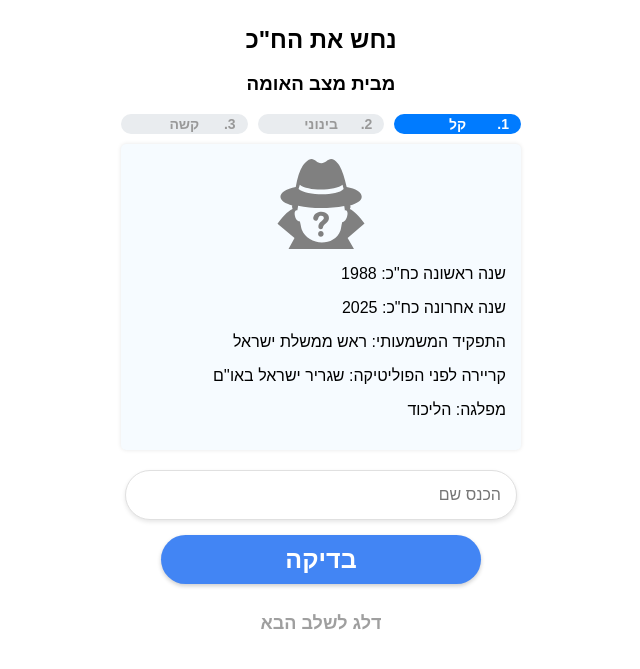
After one commit to TheBlueBear02/StateOfTheNation, a Flask app: page /guessthekm in a window 1280 px wide. The commit adds this page. Shown: the top 669 px of the page, without its empty margins (319-959 px from the left). Run offline with Flask 3, Linux system fonts and the light colour scheme; parts of the project's set-up code (start-up, migrations or seed data) failed here and were passed over.

Commit message:
added game screen

```diff
--- a/app.py
+++ b/app.py
@@ -2,7 +2,7 @@ import os
 from flask import Flask
 from flask_migrate import Migrate
 from models import db
-from routes import index_bp, offices_bp, demography_bp, economy_bp, parliament_bp, info_bp, admin_bp
+from routes import index_bp, offices_bp, demography_bp, economy_bp, parliament_bp, info_bp, admin_bp, game_bp
 
 # Create the app factory
 def create_app(config_class=None):
@@ -16,6 +16,7 @@ def create_app(config_class=None):
     app.register_blueprint(parliament_bp)
     app.register_blueprint(info_bp)
     app.register_blueprint(admin_bp)
+    app.register_blueprint(game_bp)
 
     app.secret_key = os.getenv("ADMIN_PASSWORD")
 
--- a/routes/__init__.py
+++ b/routes/__init__.py
@@ -5,6 +5,6 @@ from .economy import economy_bp
 from .parliament import parliament_bp
 from .info import info_bp
 from .admin import admin_bp
-
+from .game import game_bp
 # Export blueprints for app.py
-__all__ = ['index_bp', 'offices_bp', 'demography_bp', 'economy_bp', 'parliament_bp', 'info_bp', 'admin_bp']
+__all__ = ['index_bp', 'offices_bp', 'demography_bp', 'economy_bp', 'parliament_bp', 'info_bp', 'admin_bp', 'game_bp']
--- a/routes/admin.py
+++ b/routes/admin.py
@@ -5,13 +5,11 @@ import csv
 import io
 from sqlalchemy import exists
 import os
-from dotenv import load_dotenv
-from elasticsearch import Elasticsearch
-import elasticsearch
+#from dotenv import load_dotenv
 from functools import wraps
 
 # Load environment variables
-load_dotenv()
+#load_dotenv()
 
 # Define the admin password (store securely in production)
 admin_bp = Blueprint('admin', __name__)
--- /dev/null
+++ b/routes/game.py
@@ -0,0 +1,42 @@
+from flask import Blueprint, render_template, request, jsonify
+import json
+import random
+
+# Create Blueprint
+game_bp = Blueprint('game', __name__)
+
+# Load Knesset members data from JSON file
+def load_knesset_data():
+    with open("static/json/knesset_members.json", "r", encoding="utf-8") as file:
+        return json.load(file)
+
+data = load_knesset_data()
+
+@game_bp.route("/guessthekm")
+def game():
+    return render_template("game.html")
+
+@game_bp.route("/api/question", methods=["POST"])
+def get_question():
+    difficulty = request.json.get("difficulty", "קל")
+
+    # Filter members by difficulty (if applicable)
+    member = random.choice(data)  # Select a random Knesset member
+    question = {
+        "name_hidden": member["name"],
+        "year_first": member.get("year_first", "לא ידוע"),
+        "year_last": member.get("year_last", "לא ידוע"),
+        "important_role": member.get("important_role", "לא ידוע"),
+        "career_before": member.get("career_before", "לא ידוע"),
+        "party": member.get("party", "לא ידוע"),
+        "status": member.get("status", "לא ידוע"),
+    }
+    return jsonify(question)
+
+@game_bp.route("/api/check", methods=["POST"])
+def check_answer():
+    user_input = request.json.get("answer", "").strip()
+    correct_answer = request.json.get("correct_name", "")
+
+    is_correct = user_input == correct_answer
+    return jsonify({"correct": is_correct})
--- a/routes/index.py
+++ b/routes/index.py
@@ -95,7 +95,7 @@ def get_filtered_tweets():
 
 @index_bp.route('/knesschat-screen')
 def knesschat_screen():
-    return render_template('knesschat-screen.html')
+    return render_template('knesschat/knesschat-screen.html')
 
 @index_bp.route('/')
 def index():
--- /dev/null
+++ b/static/game.css
@@ -0,0 +1,128 @@
+body {
+    font-family: Arial, sans-serif;
+    text-align: center;
+    direction: rtl;
+    margin: 0;
+    padding: 0;
+}
+
+.container {
+    width: 90%;
+    max-width: 400px;
+    margin: 0px auto;
+    padding: 10px 20px;
+    border-radius: 10px;
+}
+
+h1 {
+    font-size: 24px;
+}
+
+h2.blue-text {
+    color: #007bff;
+    font-size: 20px;
+}
+
+.difficulty {
+    display: flex;
+    justify-content: center;
+    gap: 10px;
+    margin-bottom: 10px;
+    direction: rtl;
+}
+
+.difficulty-btn {
+    background: #e9ecef;
+    color: #999999;
+    padding: 10px 20px;
+    border-radius: 20px;
+    font-size: 14px;
+    transition: all 0.2s ease;
+    width: 33%;
+    height: 20px;
+    display: flex;
+    align-items: center;
+    justify-content: center;
+    padding: 0;
+    border: none;
+    font-weight: bold;
+    position: relative;
+}
+
+.current-level {
+    background: #007bff;
+    color: white;
+}
+
+.difficulty-number {
+    position: absolute;
+    right: 12px;
+}
+
+.hint-box {
+    background: #f6fbff;
+    padding: 15px;
+    border-radius: 5px;
+    text-align: right;
+    box-shadow: 0 0 4px rgba(0, 0, 0, 0.1);
+}
+
+.hint-icon {
+    width: 90px;
+    height: 90px;
+    margin-bottom: 10px;
+    margin: auto;
+    display: block;
+}
+
+input {
+    width: 90%;
+    padding: 15px;
+    margin-top: 20px;
+    border: 1px solid #e0e0e0;
+    border-radius: 25px;
+    text-align: right;
+    font-size: 16px;
+    box-shadow: 0 2px 4px rgba(0,0,0,0.1);
+}
+
+button#submit-btn {
+    background: #4285f4;
+    color: white;
+    border: none;
+    padding: 10px;
+    width: 80%;
+    margin-top: 15px;
+    border-radius: 25px;
+    cursor: pointer;
+    font-size: 25px;
+    font-weight: bold;
+    box-shadow: 0 2px 4px rgba(0,0,0,0.2);
+    transition: all 0.2s ease;
+}
+
+button#submit-btn:hover {
+    background: #357abd;
+    transform: translateY(-1px);
+    box-shadow: 0 4px 8px rgba(0,0,0,0.2);
+}
+
+#result-message {
+    margin-top: 10px;
+    font-size: 18px;
+    font-weight: bold;
+}
+
+#skip-btn {
+    margin-top: 10px;
+    font-size: 18px;
+    font-weight: bold;
+    background: none;
+    border: none;
+    cursor: pointer;
+    color: #9f9f9f;
+}
+#skip-btn:hover {
+    opacity: 0.7;
+
+}
--- /dev/null
+++ b/static/js/game.js
@@ -0,0 +1,204 @@
+document.addEventListener("DOMContentLoaded", function () {
+    const difficultyButtons = document.querySelectorAll(".difficulty-btn");
+    const submitButton = document.getElementById("submit-btn");
+    const userInput = document.getElementById("user-answer");
+    const resultMessage = document.getElementById("result-message");
+    const skipButton = document.getElementById("skip-btn");
+    let correctName = "";
+
+    // Variables to track scores
+    let correctAnswers = 0;
+    let wrongAnswers = 0;
+
+    // Function to load Knesset members from JSON
+    function loadKnessetMembers() {
+        fetch("static/json/knesset_members.json") // Adjust the path as necessary
+            .then(response => {
+                if (!response.ok) {
+                    throw new Error('Network response was not ok');
+                }
+                return response.json();
+            })
+            .then(members => {
+                const datalist = document.getElementById("knesset-members");
+                datalist.innerHTML = ""; // Clear existing options
+                members.forEach(member => {
+                    const option = document.createElement("option");
+                    option.value = member.name; // Assuming member has a 'name' property
+                    datalist.appendChild(option);
+                });
+            })
+            .catch(error => {
+                console.error("Error loading Knesset members:", error);
+            });
+    }
+
+    function loadQuestion(difficulty) {
+        return fetch("/api/question", {
+            method: "POST",
+            headers: { "Content-Type": "application/json" },
+            body: JSON.stringify({ difficulty })
+        })
+        .then(response => {
+            if (!response.ok) {
+                throw new Error('Network response was not ok');
+            }
+            return response.json();
+        })
+        .then(data => {
+            correctName = data.name_hidden;
+            document.getElementById("year-first").textContent = data.year_first;
+            document.getElementById("year-last").textContent = data.year_last;
+            document.getElementById("important-role").textContent = data.important_role;
+            document.getElementById("career-before").textContent = data.career_before;
+            document.getElementById("party").textContent = data.party;
+
+            // Update the current-level class
+            difficultyButtons.forEach(button => {
+                button.classList.remove("current-level");
+                if (button.getAttribute("data-level") === difficulty) {
+                    button.classList.add("current-level");
+                }
+            });
+        })
+        .catch(error => {
+            console.error("Error loading question:", error);
+        });
+    }
+
+    // Load initial question and Knesset members when page loads
+    loadKnessetMembers(); // Load Knesset members
+    loadQuestion("קל"); // Load initial question
+
+    // Disable difficulty buttons to prevent interaction
+    difficultyButtons.forEach(button => {
+        button.disabled = true; // Disable the button
+    });
+
+    submitButton.addEventListener("click", function () {
+        const answer = userInput.value.trim();
+        fetch("/api/check", {
+            method: "POST",
+            headers: { "Content-Type": "application/json" },
+            body: JSON.stringify({ answer, correct_name: correctName })
+        })
+        .then(response => response.json())
+        .then(data => {
+            resultMessage.textContent = data.correct ? "נכון!" : "לא נכון, נסה שוב.";
+            resultMessage.style.color = data.correct ? "green" : "red";
+            if (data.correct) {
+                correctAnswers++; // Increment correct answers
+                setTimeout(() => {
+                    // Get the current difficulty level
+                    let currentDifficulty = document.querySelector(".current-level").getAttribute("data-level");
+
+                    difficultyButtons.forEach(button => {
+                        if (button.getAttribute("data-level") === currentDifficulty) {
+                            button.style.backgroundColor = "green"; // Change to green
+                            button.style.color = "white"; // Change text color to white
+                            button.style.opacity = "0.5";
+                            button.disabled = true; // Disable the button
+                        }
+                    });
+                    // Determine the next difficulty level
+                    let nextDifficulty;
+                    if (currentDifficulty === "קל") {
+                        nextDifficulty = "בינוני"; // Change to medium
+                    } else if (currentDifficulty === "בינוני") {
+                        nextDifficulty = "קשה"; // Change to hard
+                    } else {
+                        // Show summary screen after completing the hardest difficulty
+                        showSummaryScreen();
+                        return; // Exit the function
+                    }
+
+                    // Load the next question with the new difficulty
+                    loadQuestion(nextDifficulty).then(() => {
+                        // Update the current-level class
+                        difficultyButtons.forEach(button => {
+                            button.classList.remove("current-level"); // Remove current-level from all buttons
+                            if (button.getAttribute("data-level") === nextDifficulty) {
+                                button.classList.add("current-level"); // Add current-level to the new difficulty button
+                                button.disabled = false; // Enable the button for the next question
+                            }
+                        });
+
+                        userInput.value = "";
+                        resultMessage.textContent = "";
+                    });
+                }, 1500);
+            } else {
+                wrongAnswers++; // Increment wrong answers
+            }
+        })
+        .catch(error => {
+            console.error("Error checking answer:", error);
+        });
+    });
+
+    skipButton.addEventListener("click", function() {
+        console.log("Skip button clicked"); // Debugging line
+        // Get the current difficulty level
+        const currentDifficulty = document.querySelector(".current-level").getAttribute("data-level");
+
+        // Change the button color to red
+        difficultyButtons.forEach(button => {
+            if (button.getAttribute("data-level") === currentDifficulty) {
+                button.style.backgroundColor = "red"; // Change to red
+                button.style.color = "white"; // Change text color to white
+                button.style.opacity = "0.5";
+                button.disabled = true; // Disable the button
+            }
+        });
+
+        // Determine the next difficulty level
+        let nextDifficulty;
+        if (currentDifficulty === "קל") {
+            nextDifficulty = "בינוני"; // Change to medium
+        } else if (currentDifficulty === "בינוני") {
+            nextDifficulty = "קשה"; // Change to hard
+        } else {
+            showSummaryScreen(); // Show summary screen
+            return; // Exit the function
+        }
+
+        // Load the next question with the new difficulty
+        loadQuestion(nextDifficulty);
+
+        // Update the current-level class
+        difficultyButtons.forEach(button => {
+            button.classList.remove("current-level"); // Remove current-level from all buttons
+            if (button.getAttribute("data-level") === nextDifficulty) {
+                button.classList.add("current-level"); // Add current-level to the new difficulty button
+                button.disabled = false; // Enable the button for the next question
+            }
+        });
+
+        // Clear user input and result message
+        userInput.value = "";
+        resultMessage.textContent = "";
+    });
+});
+
+// Function to show the summary screen
+function showSummaryScreen() {
+    const gameContainer = document.getElementById("game-container");
+
+    // Replace the content of the game container with the summary results
+    gameContainer.innerHTML = `
+        <h1>סיכום המשחק</h1>
+        <p id="summary-results"></p>
+        <button id="restart-btn">התחל מחדש</button>
+    `;
+
+    // Display the results
+    const summaryResults = document.getElementById("summary-results");
+    summaryResults.textContent = `סיימת את המשחק!
+    מספר תשובות נכונות: ${correctAnswers}
+    מספר תשובות שגויות: ${wrongAnswers}`;
+
+    // Restart button functionality
+    document.getElementById("restart-btn").addEventListener("click", function () {
+        window.location.reload(); // Reload the game page
+    });
+}
--- a/templates/base.html
+++ b/templates/base.html
@@ -8,10 +8,10 @@
 </head>
 <body>
     <div class="sidebar-open" id="sidebar-open">
-        {% include 'knesschat-feed.html' %}
+        {% include 'knesschat/knesschat-feed.html' %}
     </div>
     <div class="sidebar-close" id="sidebar-close" onclick="toggleNav()">
-        {% include 'knesschat-close.html' with context %}
+        {% include 'knesschat/knesschat-close.html' with context %}
     </div>
     <div class="site" id="site">
         <div class="shape-container">
--- /dev/null
+++ b/templates/game.html
@@ -0,0 +1,49 @@
+<!DOCTYPE html>
+<html lang="he" dir="rtl">
+<head>
+    <meta charset="UTF-8">
+    <meta name="viewport" content="width=device-width, initial-scale=1.0">
+    <link rel="icon" type="image/x-icon" href="/static/images/header/game_icon.svg">
+    <title>נחש את הח"כ | מצב האומה</title>
+    <link rel="stylesheet" href="/static/game.css">
+    <script src="/static/js/game.js" defer></script>
+</head>
+<body>
+    <div class="container" >
+        <h1>נחש את הח"כ</h1>
+        <h2 id="name-placeholder" class="blue-text"></h2>
+        <h3>מבית <span class="blue-text">מצב האומה</span></h3>
+
+        <div class="difficulty">
+            <button class="difficulty-btn current-level" data-level="קל"><span class="difficulty-number">1.</span> קל</button>
+            <button class="difficulty-btn" data-level="בינוני"><span class="difficulty-number">2.</span> בינוני</button>
+            <button class="difficulty-btn" data-level="קשה"><span class="difficulty-number">3.</span> קשה</button>
+        </div>
+
+        <div class="hint-box" id="game-container">
+            <img src="/static/images/header/game_icon.svg" alt="hint" class="hint-icon">
+            <p>שנה ראשונה כח"כ: <span id="year-first"></span></p>
+            <p>שנה אחרונה כח"כ: <span id="year-last"></span></p>
+            <p>התפקיד המשמעותי: <span id="important-role"></span></p>
+            <p>קריירה לפני הפוליטיקה: <span id="career-before"></span></p>
+            <p>מפלגה: <span id="party"></span></p>
+        </div>
+
+        <input type="text" id="user-answer" placeholder="הכנס שם" list="knesset-members">
+        <datalist id="knesset-members">
+            <!-- Options will be populated dynamically -->
+        </datalist>
+        <button id="submit-btn">בדיקה</button>
+        <p id="result-message"></p>
+
+        <button id="skip-btn">דלג לשלב הבא</button>
+    </div>
+
+    <!-- Summary Screen -->
+    <div class="container" id="summary-container" style="display: none;">
+        <h1>סיכום המשחק</h1>
+        <p id="summary-results"></p>
+        <button id="restart-btn">התחל מחדש</button>
+    </div>
+</body>
+</html>
--- a/templates/header.html
+++ b/templates/header.html
@@ -22,6 +22,7 @@
         <td style="width: 30vw;">
             <table style="float: right; width: 30%;margin-right: 5px; " id="nav_table">
                 <th data-tooltip="אודות"><div class="line"><a onclick="change_view(4)" href="#"><img class="nav_icon" src="\static\images\header\info-circle-icon.svg" ></a></div></th>
+                <th data-tooltip="משחק"><div class="line"><a onclick="change_view(6)"><img class="nav_icon" src="static\images\header\game_icon.svg" ></a></div></th>
                 <th data-tooltip="רשויות"><div class="line"><a onclick="change_view(3)" href="#"><img class="nav_icon" src="/static/images/header/governor-building-icon.png" ></a></div></th>
                 <th data-tooltip="כלכלה"><div class="line"><a onclick="change_view(2)" href="#"><img class="nav_icon" src="static\images\header\circle-shekel-icon.svg" ></a></div></th>
                 <th data-tooltip="דמוגרפיה"><a onclick="change_view(1)"  href="#"><img class="nav_icon" src="/static/images/header/people_icon.png" ></a></th>
@@ -68,7 +69,7 @@
 
 
     function change_view(id){
-        for(var i = 0; i <= 5; i++){
+        for(var i = 0; i <= 6; i++){
             if(!document.getElementById(i).classList.contains('hidden'))
                 document.getElementById(i).classList.toggle('hidden');
         }
--- a/templates/index.html
+++ b/templates/index.html
@@ -10,7 +10,7 @@
     <iframe src="{{ url_for('parliament.parlament') }}" class="iframe_main hidden" id="3"></iframe>
     <iframe src="{{ url_for('info.info') }}" class="iframe_main hidden" id="4"></iframe>
     <iframe src="{{ url_for('index.terms_of_use') }}" class="iframe_main hidden" id="5"></iframe>
-
+    <iframe src="{{ url_for('game.game') }}" class="iframe_main hidden" id="6"></iframe>
 </body>
 
 {% endblock %}
```
Also changed, not shown: static/json/knesset_members.json (added, +26 -0 lines), static/images/header/game_icon.svg (added), templates/knesschat/knesschat-close.html (renamed from templates/knesschat-close.html), templates/knesschat/knesschat-feed.html (renamed from templates/knesschat-feed.html), templates/knesschat/knesschat-screen.html (renamed from templates/knesschat-screen.html), templates/knesschat/knesschat.html (renamed from templates/knesschat.html).
